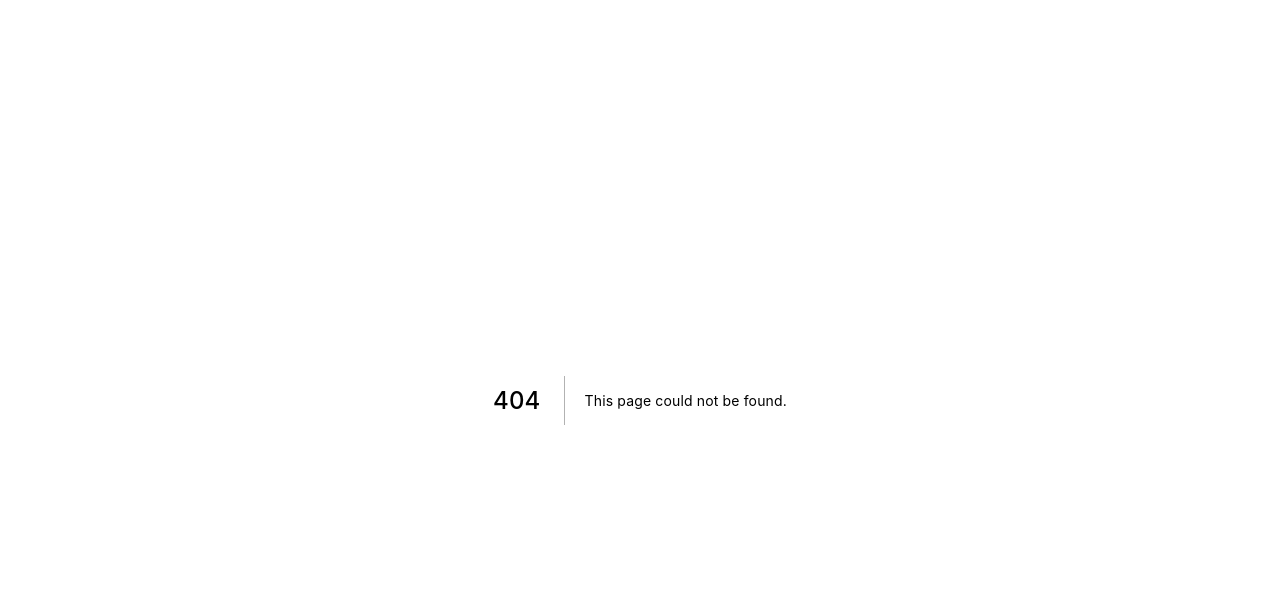
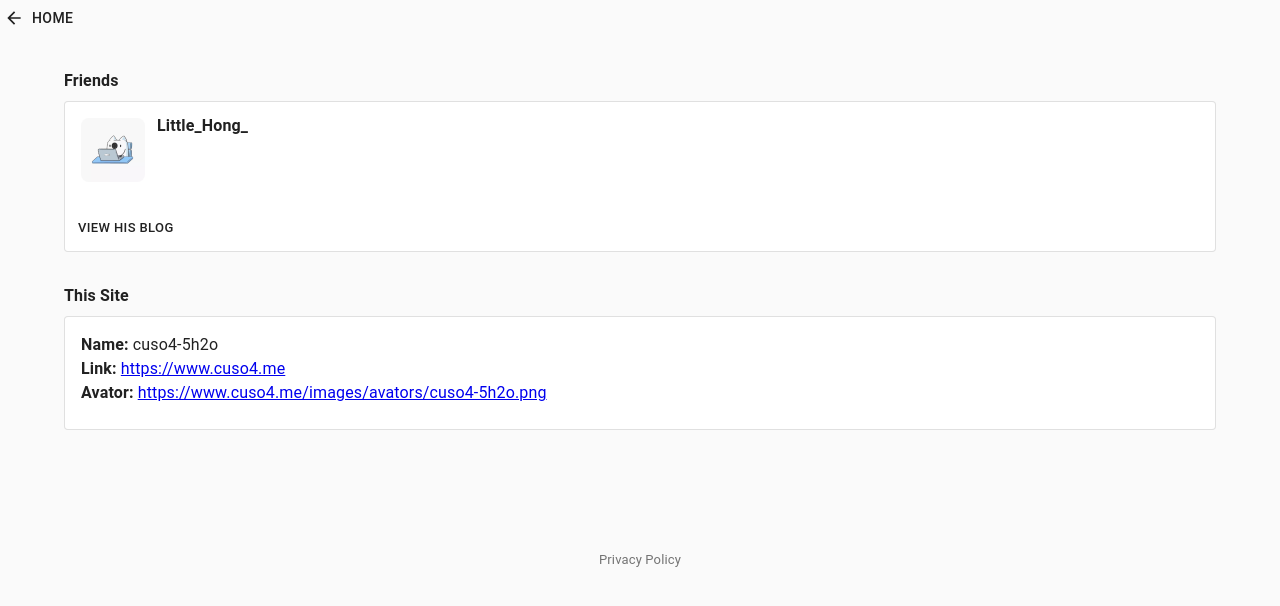
Before and after one commit to cuso4-5h2o/springboard, a Next.js app: page /friends in a window 1280 px wide. Before the commit this address had no page. Shown: the top 606 px of the page. Built offline with nearby package versions, Linux system fonts and the light colour scheme.

Commit message:
Add friends page

```diff
--- /dev/null
+++ b/pages/friends.js
@@ -0,0 +1,70 @@
+import React from "react";
+import Head from "next/head";
+import Card from "@material-ui/core/Card";
+import CardActions from "@material-ui/core/CardActions";
+import CardContent from "@material-ui/core/CardContent";
+import Button from "@material-ui/core/Button";
+import Grid from "@material-ui/core/Grid";
+import { makeStyles } from "@material-ui/core/styles";
+import ArrowBackIcon from "@material-ui/icons/ArrowBack";
+
+import Page from "../components/page";
+import Label from "../components/label";
+
+const useStyles = makeStyles({
+    description: {
+        margin: "0rem",
+        textAlign: "left",
+        marginLeft: "-3.5px"
+    }
+});
+
+export default function Friends() {
+    const classes = useStyles();
+    return (
+        <Page>
+            <Head>
+                <title>My Friends - cuso4-5h2o</title>
+            </Head>
+            <div>
+                <Button href="/" color="default" startIcon={<ArrowBackIcon />}>Home</Button>
+            </div>
+            <div className="item-container">
+                <h4 className="item-title">Friends</h4>
+                <Grid container wrap="nowrap" spacing={1} direction="column" alignItems="stretch">
+                    <Grid item>
+                        <Card variant="outlined">
+                            <CardContent>
+                                <Grid container wrap="nowrap" spacing={1} direction="row" alignItems="flex-start">
+                                    <Grid item>
+                                        <img className="item-icon" src="/images/avators/little_hong_.png" />
+                                    </Grid>
+                                    <Grid item>
+                                        <Grid container wrap="nowrap" spacing={1} direction="row" alignItems="flex-start">
+                                            <h4 className="item-title">Little_Hong_</h4>
+                                        </Grid>
+                                    </Grid>
+                                </Grid>
+                            </CardContent>
+                            <CardActions>
+                                <Button size="small" href="https://dh.ix.tc">View His Blog</Button>
+                            </CardActions>
+                        </Card>
+                    </Grid>
+                </Grid>
+            </div>
+            <div className="item-container">
+                <h4 className="item-title">This Site</h4>
+                <Card variant="outlined">
+                    <CardContent>
+                        <div className="article-container">
+                            <b>Name:</b> cuso4-5h2o<br />
+                            <b>Link:</b> <a href="https://www.cuso4.me">https://www.cuso4.me</a><br />
+                            <b>Avator:</b> <a href="https://www.cuso4.me/images/avators/cuso4-5h2o.png">https://www.cuso4.me/images/avators/cuso4-5h2o.png</a>
+                        </div>
+                    </CardContent>
+                </Card>
+            </div>
+        </Page>
+    )
+}
--- a/styles/global.css
+++ b/styles/global.css
@@ -34,7 +34,7 @@ footer {
     text-align: left;
 }
 
-.product-icon {
+.item-icon {
     margin-right: 8px;
     border-radius: 8px;
     width: 64px;
@@ -42,7 +42,7 @@ footer {
 }
 
 @media screen and (max-width: 400px) {
-    .product-icon {
+    .item-icon {
         width: 48px;
         height: 48px;
     }
```
Also changed, not shown: pages/index.js (+11 -10 lines), public/images/avators/cuso4-5h2o.png (renamed from public/images/avator.png), public/images/avators/little_hong_.png (added).
